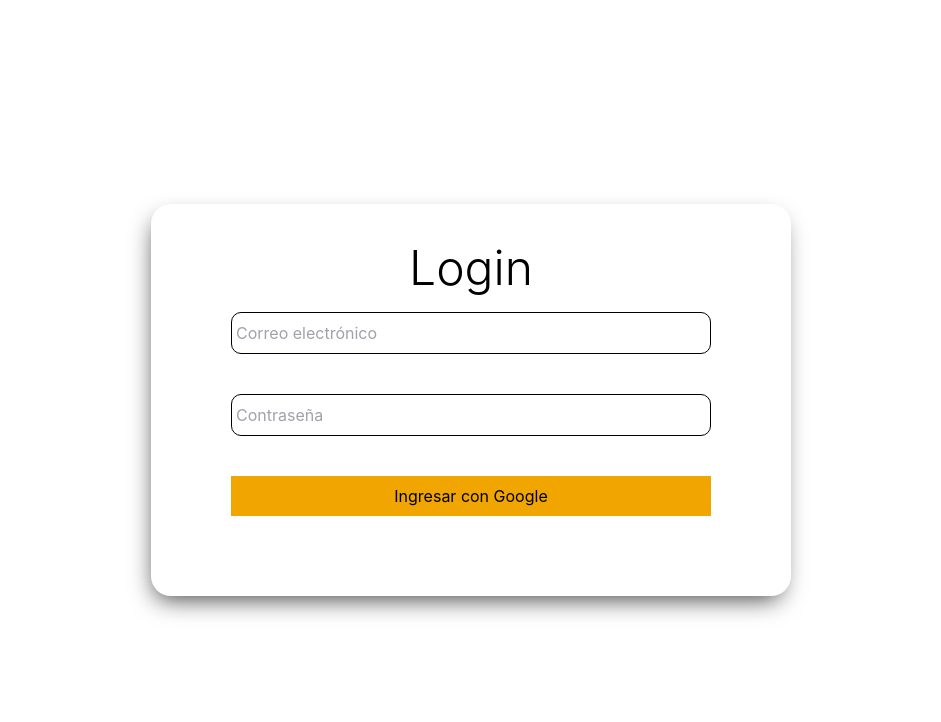
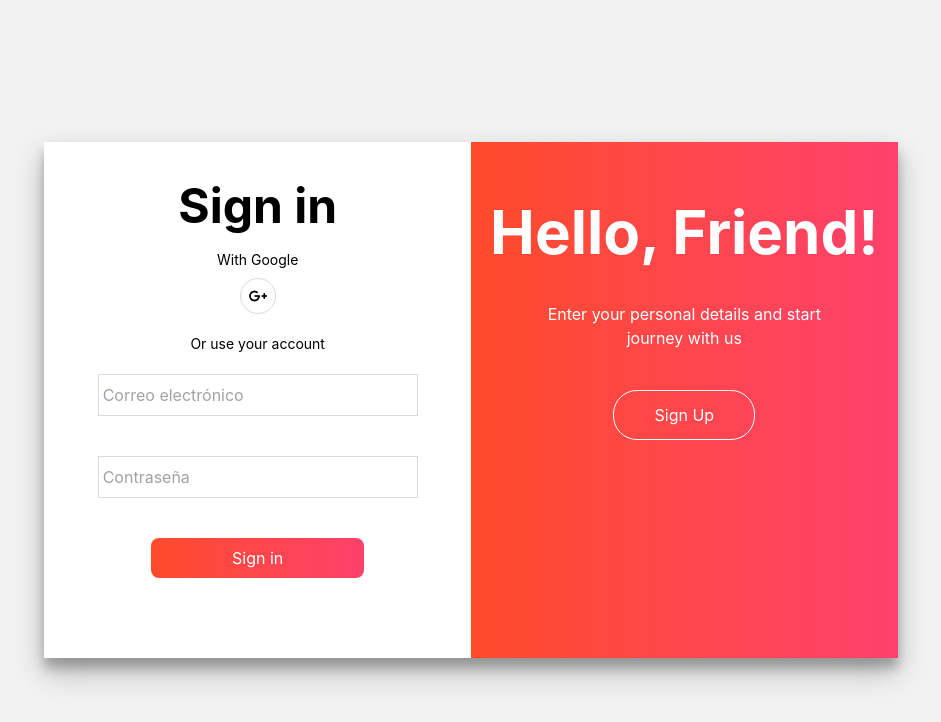
Before and after one commit to DanielMezaAcademlo/curso-react-aug-2021, a React (Create React App) app in the folder react-academlo/: page /login in a window 1280 px wide. Shown: the top 722 px of the page, without its empty margins (169-1110 px from the left). Built offline with nearby package versions, Linux system fonts and the light colour scheme.

Commit message:
Redux y firebase

```diff
--- a/react-academlo/src/App.js
+++ b/react-academlo/src/App.js
@@ -8,6 +8,7 @@ import Store from "./Pages/Store/Store";
 import Cart from "./Pages/Cart/Cart";
 import Example from "./Pages/Example/Example";
 import Login from "./Pages/Login/Login";
+import Register from "./Pages/Register/Register";
 //Layout
 import MainLayout from "./Layouts/MainLayout";
 
@@ -37,6 +38,10 @@ function App() {
         <Route path="/login" exact>
           <Login />
         </Route>
+
+        <Route path="/signin" exact>
+          <Register />
+        </Route>
         {/* </MainLayout> */}
       </Switch>
     </BrowserRouter>
--- a/react-academlo/src/Pages/Login/Login.jsx
+++ b/react-academlo/src/Pages/Login/Login.jsx
@@ -2,27 +2,41 @@ import React from "react";
 import { useDispatch } from "react-redux";
 
 //Action
-import { handleGithubLoginAction } from "../../redux/actions/login.action";
+import { handleGoogleLoginAction } from "../../redux/actions/login.action";
 
 //Styles
 import "./Login.styles.css";
 
+//Images
+import Google from "../../assets/img/google.png";
+
 const Login = () => {
   const dispatch = useDispatch();
 
-  const handleGithubLogin = e => {
+  const handleGoogleLogin = e => {
     e.preventDefault();
-    dispatch(handleGithubLoginAction());
+    dispatch(handleGoogleLoginAction());
   };
 
   return (
-    <div className="w-full h-screen flex justify-center items-center flex-col">
-      <form
-        onSubmit={handleGithubLogin}
-        className="w-1/2 m-auto flex flex-col justify-center items-center px-15 py-10 login-form"
-      >
-        <h2 className="text-5xl font-light mb-5">Login</h2>
-
+    <div className="w-full h-screen flex justify-center items-center flex-col bg-white_bg">
+      <div className="w-2/3 flex login-container">
+        <form className="w-1/2 m-auto flex flex-col justify-center items-center px-15 py-10 login-form bg-white">
+          <h2 className="text-5xl font-bold mb-5">Sign in</h2>
+          <div className="social mb-5 flex flex-col justify-center items-center">
+            <p className="text-sm">With Google</p>
+            <span className="google-icon mt-2">
+              <img
+                src={Google}
+                alt="Login with Google"
+                width="36"
+                height="36"
+                className="p-2 cursor-pointer"
+                onClick={handleGoogleLogin}
+              />
+            </span>
+          </div>
+          <p className="text-sm text-center mb-5">Or use your account</p>
           <input
             type="text"
             placeholder="Correo electrónico"
@@ -35,10 +49,23 @@ const Login = () => {
           />
           <input
             type="submit"
-          value="Ingresar con Google"
-          className="w-3/4 mb-10 bg-yellow py-2"
+            value="Sign in"
+            className="w-2/4 mb-10 sign-in-email text-white py-2 rounded-lg	"
           />
         </form>
+
+        <div className="w-1/2 bg-white px-15 py-5 sign-up text-center">
+          <h2 className="text-center text-6xl font-bold text-white mt-10">
+            Hello, Friend!
+          </h2>
+          <p className="text-center text-white mt-10 w-2/3 m-auto">
+            Enter your personal details and start journey with us
+          </p>
+          <button className="sign-up-button mt-10 m-auto w-1/3 px-10 py-3 rounded-3xl	">
+            Sign Up
+          </button>
+        </div>
+      </div>
     </div>
   );
 };
--- a/react-academlo/src/Pages/Login/Login.styles.css
+++ b/react-academlo/src/Pages/Login/Login.styles.css
@@ -1,13 +1,38 @@
-.login-form {
-  /* border: 2px solid #000; */
-  border-radius: 20px;
-  box-shadow: -3px 10px 24px -7px rgba(0, 0, 0, 0.75);
-  -webkit-box-shadow: -3px 10px 24px -7px rgba(0, 0, 0, 0.75);
-  -moz-box-shadow: -3px 10px 24px -7px rgba(0, 0, 0, 0.75);
+.login-container {
+  box-shadow: 0 14px 28px rgba(0, 0, 0, 0.25), 0 10px 10px rgba(0, 0, 0, 0.22);
+}
+
+.social .google-icon img {
+  border-radius: 50%;
+  border: 1px solid #dbd9d9;
 }
 
 .login-form input.textfield {
-  border: 1px solid #000;
+  border: 1px solid #dbd9d9;
   outline: none;
-  border-radius: 10px;
+  /* border-radius: 10px; */
 }
+
+.sign-up {
+  background: #ff416c;
+  background: -webkit-linear-gradient(to right, #ff4b2b, #ff416c);
+  background: linear-gradient(to right, #ff4b2b, #ff416c);
+  background-repeat: no-repeat;
+  background-size: cover;
+  background-position: 0 0;
+}
+
+.sign-in-email {
+  background: #ff416c;
+  background: -webkit-linear-gradient(to right, #ff4b2b, #ff416c);
+  background: linear-gradient(to right, #ff4b2b, #ff416c);
+  background-repeat: no-repeat;
+  background-size: cover;
+  background-position: 0 0;
+}
+
+.sign-up-button {
+  background-color: transparent;
+  border: 1px solid #fff;
+  color: #fff;
+}
--- /dev/null
+++ b/react-academlo/src/Pages/Register/Register.jsx
@@ -0,0 +1,60 @@
+import React, { useState } from "react";
+import { useDispatch } from "react-redux";
+
+//Action
+import { handleRegisterAction } from "../../redux/actions/login.action";
+
+//Styles
+import "./Register.styles.css";
+const Register = () => {
+  const dispatch = useDispatch();
+
+  const [userInfo, setUserInfo] = useState({
+    userName: "",
+    email: "",
+    password: ""
+  });
+
+  const handleRegister = e => {
+    e.preventDefault();
+    dispatch(handleRegisterAction(userInfo));
+  };
+
+  return (
+    <div className="w-full h-screen flex justify-center items-center flex-col">
+      <form
+        className="w-1/2 m-auto flex flex-col justify-center items-center px-15 py-10 login-form"
+        onSubmit={handleRegister}
+      >
+        <h2 className="text-5xl font-light mb-5">Sign Up</h2>
+
+        <input
+          type="text"
+          placeholder="Usuario"
+          className="w-3/4 mb-10 py-2 px-1 textfield"
+          onChange={e => setUserInfo({ ...userInfo, userName: e.target.value })}
+        />
+
+        <input
+          type="text"
+          placeholder="Correo electrónico"
+          className="w-3/4 mb-10 py-2 px-1 textfield"
+          onChange={e => setUserInfo({ ...userInfo, email: e.target.value })}
+        />
+        <input
+          type="password"
+          placeholder="Contraseña"
+          className="w-3/4 mb-10 py-2 px-1 textfield"
+          onChange={e => setUserInfo({ ...userInfo, password: e.target.value })}
+        />
+        <input
+          type="submit"
+          value="Crear cuenta"
+          className="w-3/4 mb-10 bg-yellow py-2"
+        />
+      </form>
+    </div>
+  );
+};
+
+export default Register;
--- /dev/null
+++ b/react-academlo/src/Pages/Register/Register.styles.css
@@ -0,0 +1,12 @@
+/* .login-form {
+  border-radius: 0px;
+  box-shadow: -3px 10px 24px -7px rgba(0, 0, 0, 0.75);
+  -webkit-box-shadow: -3px 10px 24px -7px rgba(0, 0, 0, 0.75);
+  -moz-box-shadow: -3px 10px 24px -7px rgba(0, 0, 0, 0.75);
+}
+
+.login-form input.textfield {
+  border: 1px solid #000;
+  outline: none;
+  border-radius: 10px;
+} */
--- a/react-academlo/src/redux/actions/login.action.js
+++ b/react-academlo/src/redux/actions/login.action.js
@@ -1,12 +1,34 @@
 import { firebase, googleProvider } from "../../firebase/firebase.config";
 import { loginTypes } from "../types/login.types";
 
-export const handleGithubLoginAction = () => {
+export const handleGoogleLoginAction = () => {
   return async dispatch => {
     try {
       const { user } = await firebase.auth().signInWithPopup(googleProvider);
       const { displayName, email, photoURL, uid } = user;
       dispatch(handleFillUserInfoAction({ displayName, email, photoURL, uid }));
+    } catch (error) {
+      console.log(error);
+    }
+  };
+};
+
+export const handleRegisterAction = ({ userName, email, password }) => {
+  return async dispatch => {
+    try {
+      const { user } = await firebase
+        .auth()
+        .createUserWithEmailAndPassword(email, password);
+
+      await user.updateProfile({ displayName: userName });
+
+      dispatch(
+        handleFillUserInfoAction({
+          displayName: user.displayName,
+          email: user.email,
+          uid: user.uid
+        })
+      );
     } catch (error) {
       console.log(error);
     }
--- a/react-academlo/tailwind.config.js
+++ b/react-academlo/tailwind.config.js
@@ -7,7 +7,9 @@ module.exports = {
       yellow: "#F0A500",
       light_blue: "#334756",
       main_blue: "#082032",
-      black: "#000000"
+      black: "#000000",
+      white_bg: "#F2F2F2",
+      pink: "#ff416c"
     },
     screens: {
       tablet: "640px",
```
Also changed, not shown: react-academlo/src/assets/img/google.png (added). Lines whose indentation alone changed are shown as unchanged.
